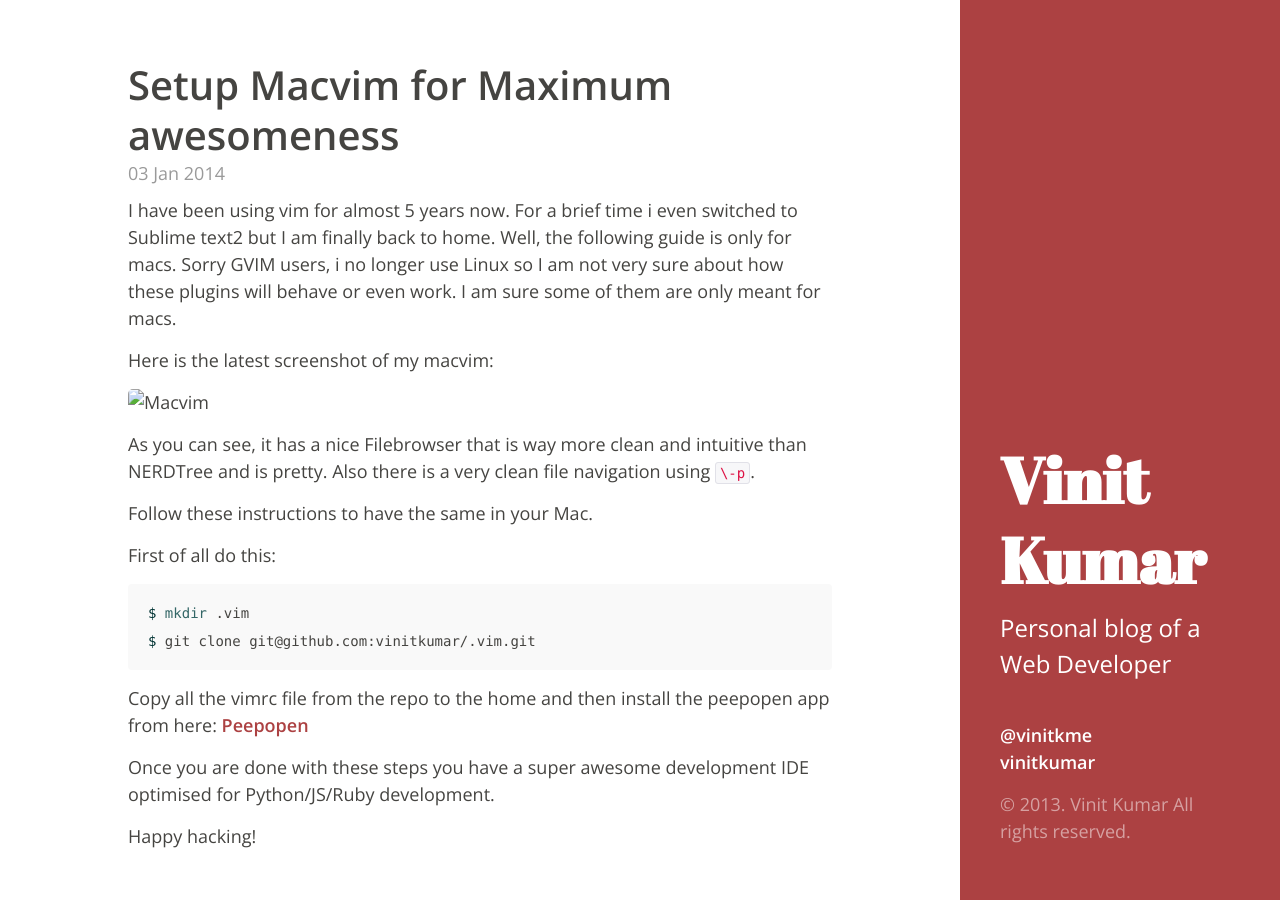
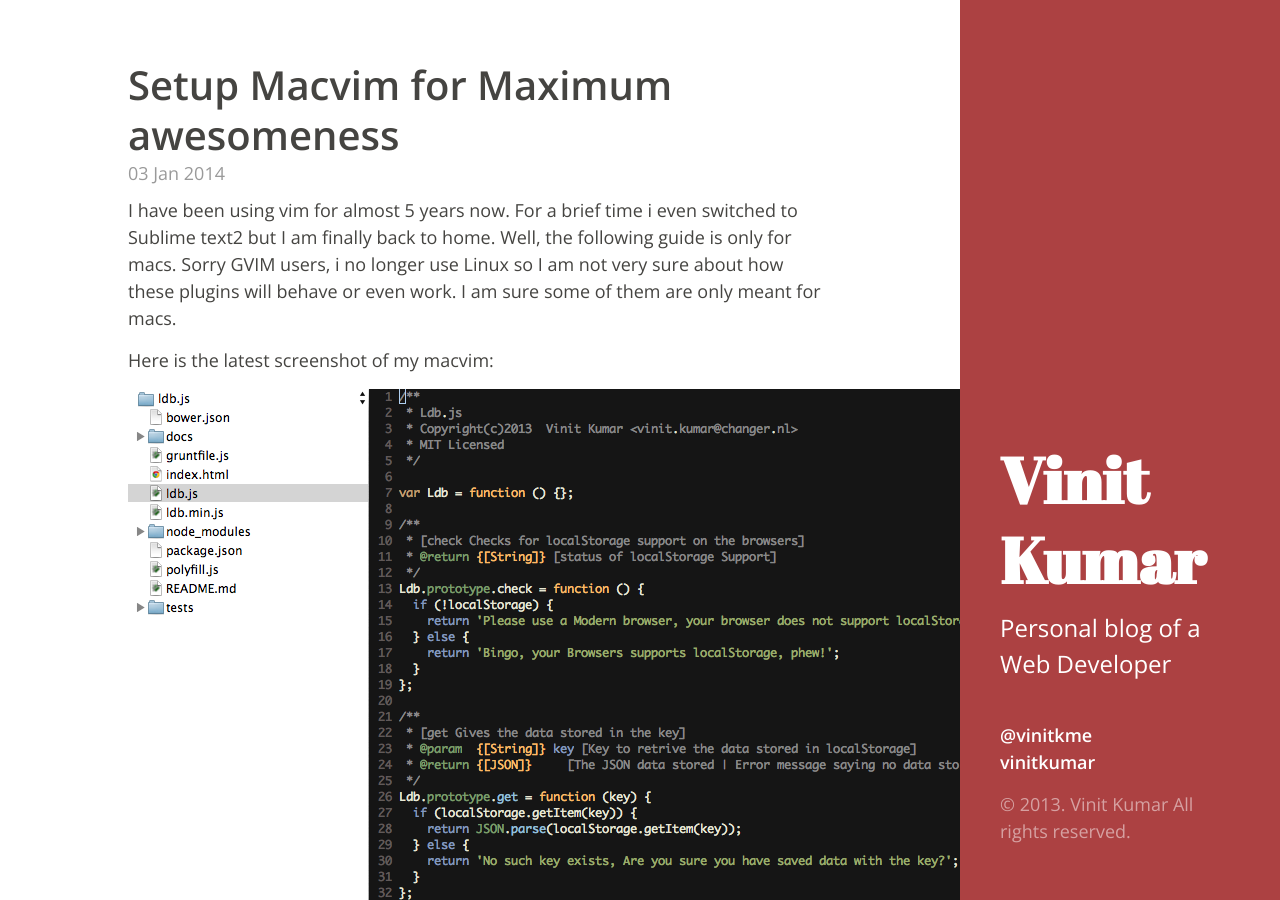
Before and after one commit to vinitkumar/vinitkumar.github.com, a Jekyll site: the page built from _posts/2014-01-03-Setup-Macvim-for-maximum-awesomeness.md, in a window 1280 px wide and 900 px high. Built offline with Jekyll 4.4.1, drawn with Linux system fonts in a browser that asks for light colours; Markdown is read by kramdown in place of the engine named in the settings.

Commit message:
fix the image url

```diff
--- a/_posts/2014-01-03-Setup-Macvim-for-maximum-awesomeness.md
+++ b/_posts/2014-01-03-Setup-Macvim-for-maximum-awesomeness.md
@@ -15,7 +15,7 @@
 
 Here is the latest screenshot of my macvim:
 
-![Macvim](img/vim.png)
+![Macvim](/public/img/vim.png)
 
 As you can see, it has a nice Filebrowser that is way more clean and
 intuitive than NERDTree and is pretty. Also there is a very clean file
```
